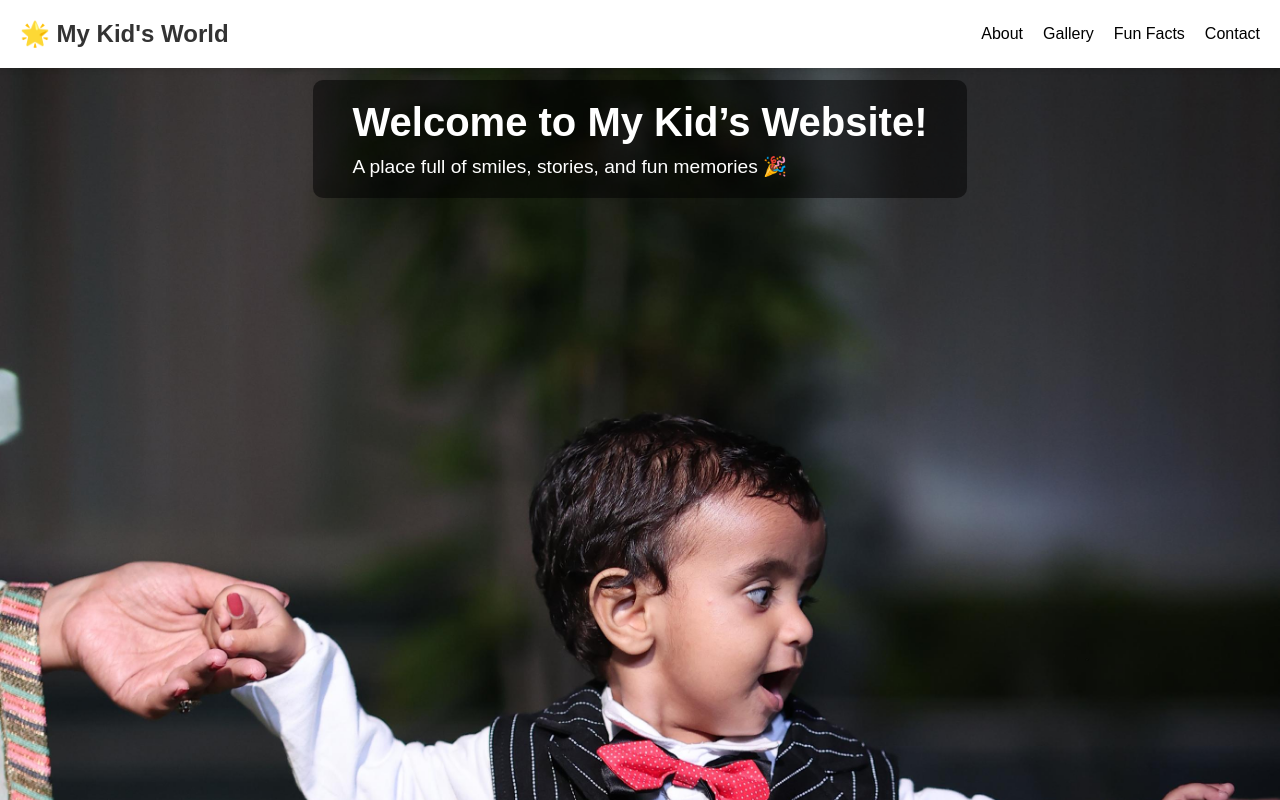
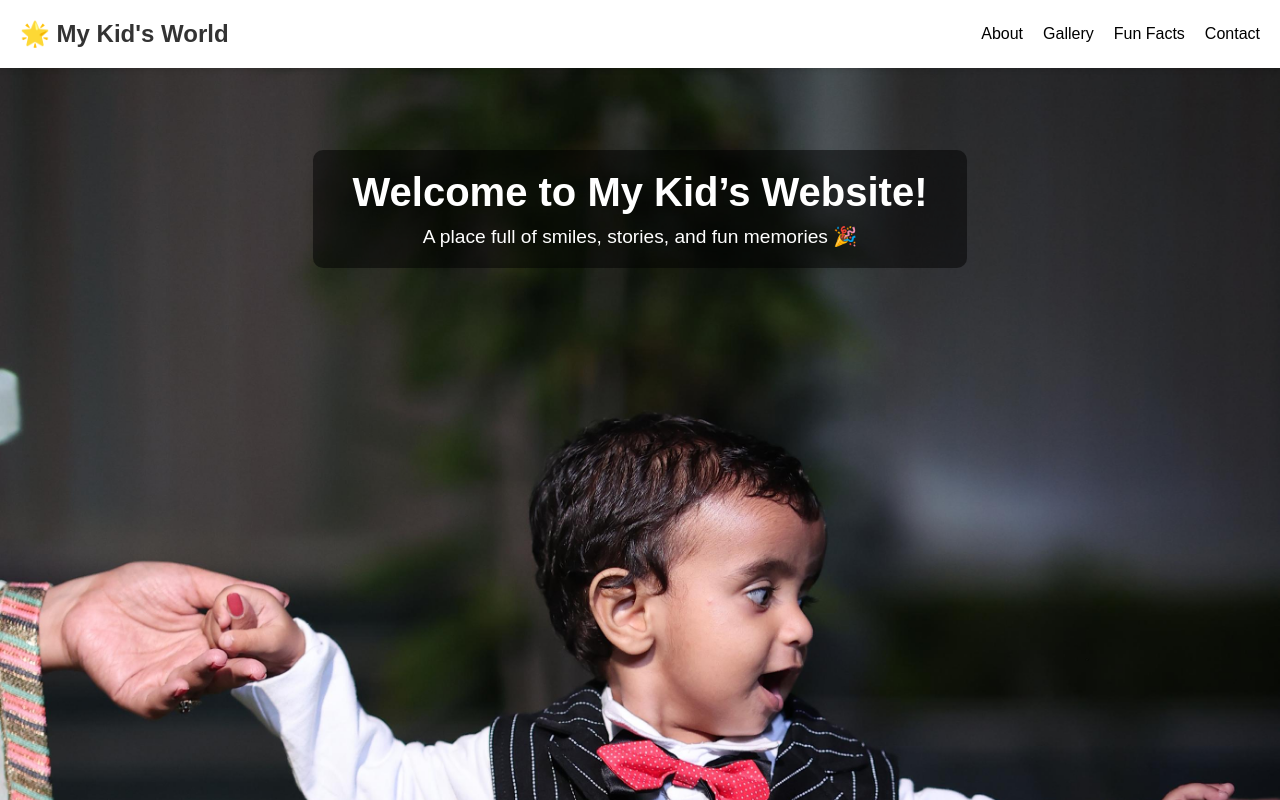
Before and after one commit to iambgupta/onishseth_poc, a plain HTML site: page index.html in a window 1280 px wide. Shown: the top 800 px of the page. Drawn offline with Linux system fonts and the light colour scheme.

Commit message:
Update style.css

```diff
--- a/style.css
+++ b/style.css
@@ -45,8 +45,9 @@ nav a {
   display: flex;
   align-items: flex-start;
   justify-content: center;
-  padding-top: 80px; /* to offset fixed header */
-  text-align: top;
+  padding-top: 150px; /* to offset fixed header */
+  text-align: center;
+  position: relative;
 }
 .hero-text {
   background-color: rgba(0, 0, 0, 0.5);
```
